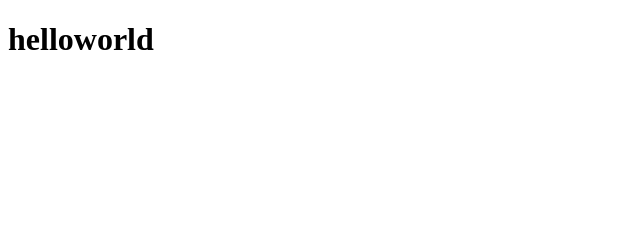
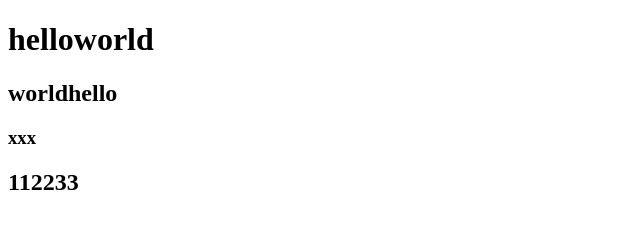
Before and after one commit to chicken-ros/testDemo, a plain HTML site: page index.html in a window 1280 px wide. Shown: the whole page, without its empty margins (0-640 px from the left). Drawn offline with Linux system fonts and the light colour scheme.

Commit message:
这是第二次提交

```diff
--- a/index.html
+++ b/index.html
@@ -7,5 +7,8 @@
 </head>
 <body>
     <h1>helloworld</h1>
+    <h2>worldhello</h2>
+    <h3>xxx</h3>
+    <h2>112233</h2>
 </body>
 </html>
```
Also changed, not shown: 1 other file.
